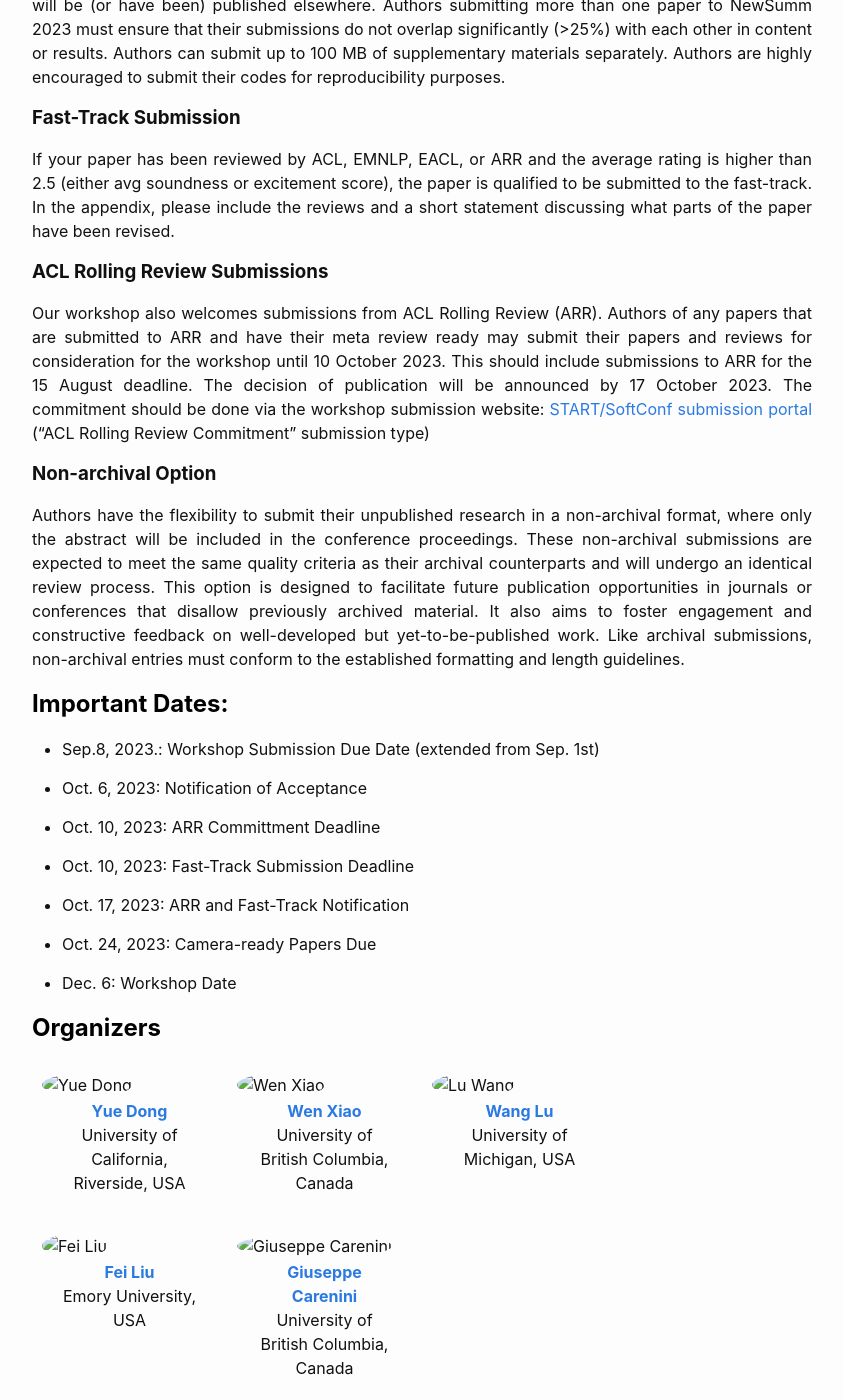
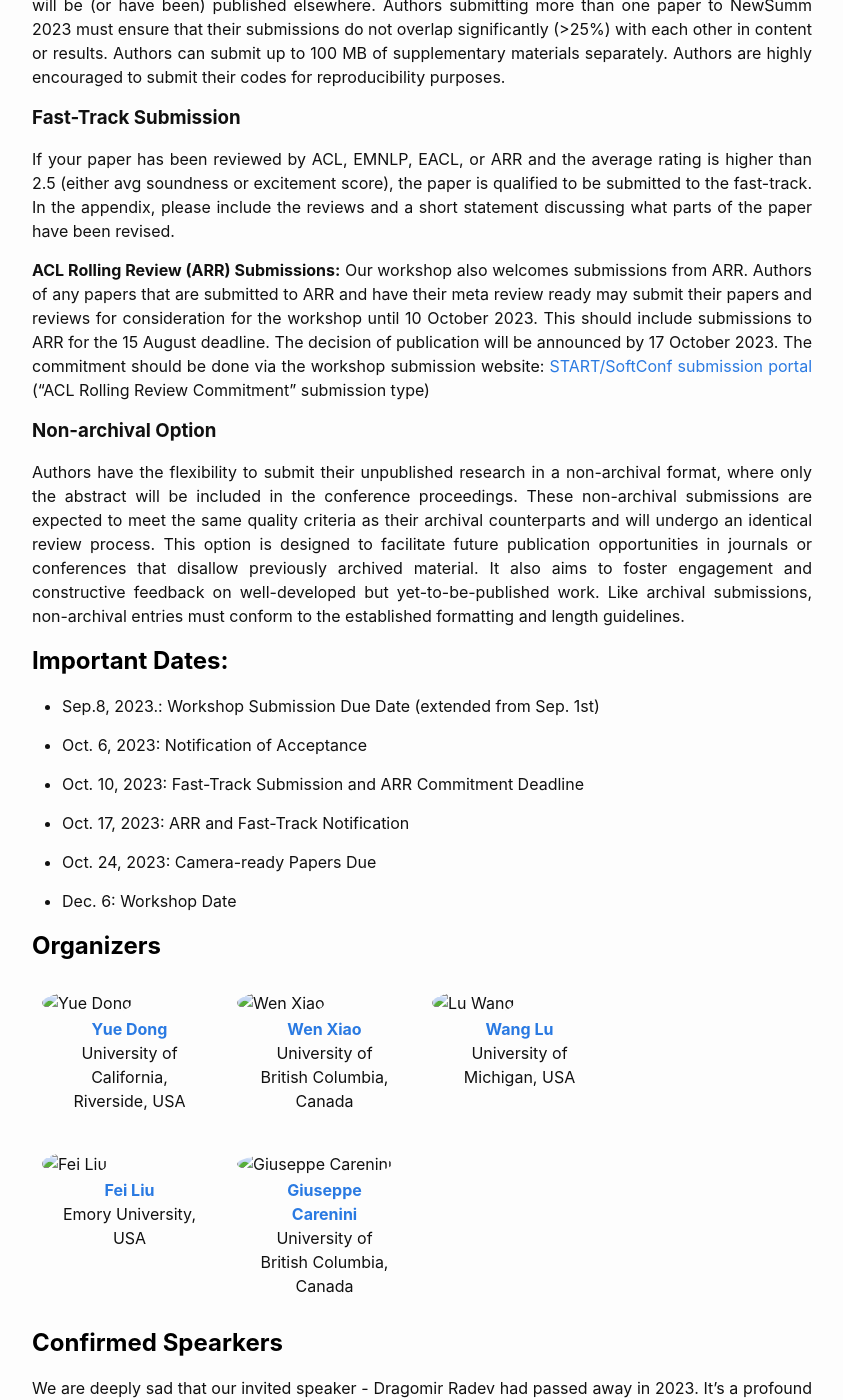
Before and after one commit to newsumm/2025, a Jekyll site: the page built from index.md, in a window 1280 px wide and 1400 px high, scrolled down 1638 px. Shown: the whole window, without its empty margins (218-1061 px from the left). Built offline with Jekyll 4.4.1, drawn with Linux system fonts in a browser that asks for light colours.

Commit message:
merge fast track and arr

```diff
--- a/index.md
+++ b/index.md
@@ -59,8 +59,7 @@ NewSumm 2023 will allow double submission as long as the authors make a decision
 If your paper has been reviewed by ACL, EMNLP, EACL, or ARR and the average rating is higher than 2.5 (either avg soundness or excitement score), the paper is qualified to be submitted to the fast-track. In the appendix, please include the reviews and a short statement discussing what parts of the paper have been revised.
 
 
-  <h3 class="sub_section_title"><strong>ACL Rolling Review Submissions</strong></h3>
-Our workshop also welcomes submissions from ACL Rolling Review (ARR). Authors of any papers that are submitted to ARR and have their meta review ready may submit their papers and reviews for consideration for the workshop until 10 October 2023. This should include submissions to ARR for the 15 August deadline. The decision of publication will be announced by 17 October 2023. The commitment should be done via the workshop submission website: <a href='https://www.softconf.com/emnlp2023/newsumm2023/'>START/SoftConf submission portal</a> ("ACL Rolling Review Commitment" submission type)
+<strong>ACL Rolling Review (ARR) Submissions:</strong> Our workshop also welcomes submissions from ARR. Authors of any papers that are submitted to ARR and have their meta review ready may submit their papers and reviews for consideration for the workshop until 10 October 2023. This should include submissions to ARR for the 15 August deadline. The decision of publication will be announced by 17 October 2023. The commitment should be done via the workshop submission website: <a href='https://www.softconf.com/emnlp2023/newsumm2023/'>START/SoftConf submission portal</a> ("ACL Rolling Review Commitment" submission type)
 
 
 <h3 class="sub_section_title"><strong>Non-archival Option</strong></h3>
@@ -75,17 +74,13 @@ Authors have the flexibility to submit their unpublished research in a non-archi
 
  - Oct. 6, 2023: Notification of Acceptance
 
- - Oct. 10, 2023: ARR Committment Deadline
-
- - Oct. 10, 2023: Fast-Track Submission Deadline
+ - Oct. 10, 2023: Fast-Track Submission and ARR Commitment Deadline
 
  - Oct. 17, 2023: ARR and Fast-Track Notification
 
  - Oct. 24, 2023: Camera-ready Papers Due
 
  - Dec. 6: Workshop Date
-
-
 
 
 
```
